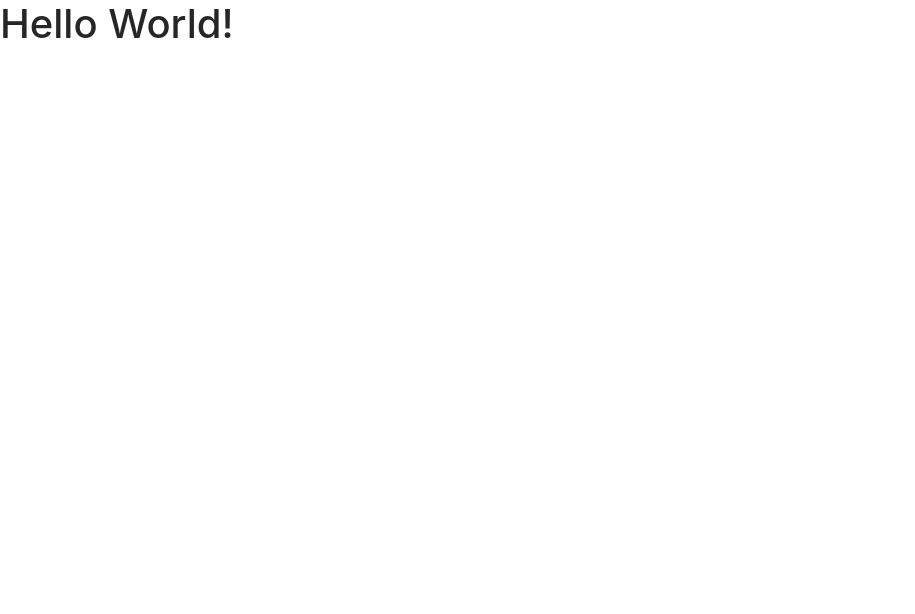
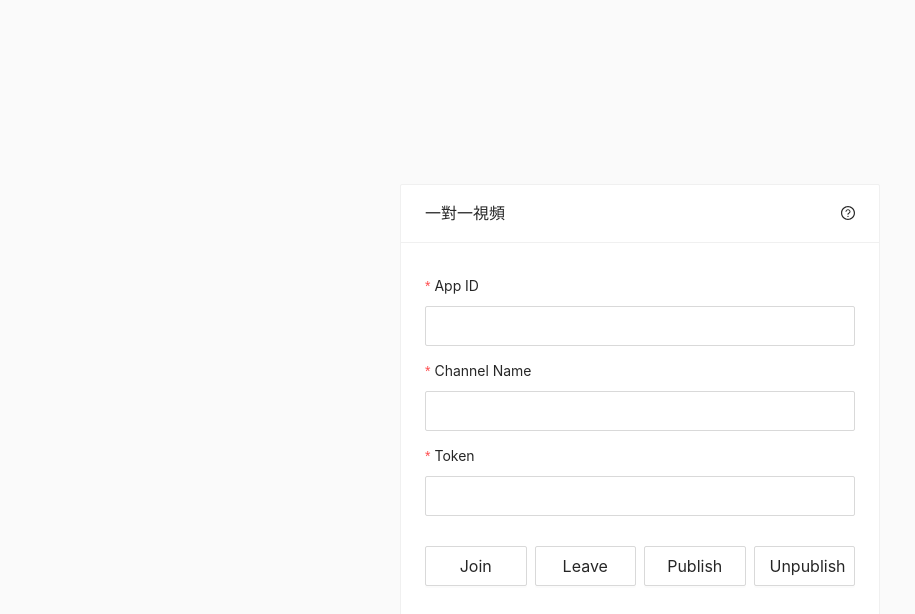
Before and after one commit to summerchen0101/Agora-Video-Call, a React app: page / in a window 1280 px wide. Shown: the top 614 px of the page, without its empty margins (0-915 px from the left). Built offline with nearby package versions, Linux system fonts and the light colour scheme.

Commit message:
basic ui

```diff
--- /dev/null
+++ b/src/components/App.tsx
@@ -0,0 +1,77 @@
+import React from 'react';
+import { Card, Form, Input, Button, Row, Col } from 'antd';
+import { QuestionCircleOutlined } from '@ant-design/icons';
+import styled from 'styled-components';
+
+const FormWrapper = styled(Form)`
+  .ant-form-item {
+    margin-bottom: 5px;
+    .ant-form-item-label {
+      padding-bottom: 0;
+    }
+    &.form-footer {
+      margin-top: 30px;
+    }
+  }
+`;
+
+const App: React.FC = () => {
+  return (
+    <Card
+      title="一對一視頻"
+      extra={<QuestionCircleOutlined />}
+      style={{ width: 480, backgroundColor: '#fff' }}
+    >
+      <FormWrapper
+        name="basic"
+        initialValues={{ remember: true }}
+        size="large"
+        layout="vertical"
+        // onFinish={onFinish}
+        // onFinishFailed={onFinishFailed}
+      >
+        <Form.Item
+          label="App ID"
+          name="app-id"
+          rules={[{ required: true, message: 'Please input App ID!' }]}
+        >
+          <Input />
+        </Form.Item>
+
+        <Form.Item
+          label="Channel Name"
+          name="cannel"
+          rules={[{ required: true, message: 'Please input Cannel Name!' }]}
+        >
+          <Input />
+        </Form.Item>
+        <Form.Item
+          label="Token"
+          name="token"
+          rules={[{ required: true, message: 'Please input the Token!' }]}
+        >
+          <Input />
+        </Form.Item>
+
+        <Form.Item className="form-footer">
+          <Row gutter={8}>
+            <Col span={6}>
+              <Button block>Join</Button>
+            </Col>
+            <Col span={6}>
+              <Button block>Leave</Button>
+            </Col>
+            <Col span={6}>
+              <Button block>Publish</Button>
+            </Col>
+            <Col span={6}>
+              <Button block>Unpublish</Button>
+            </Col>
+          </Row>
+        </Form.Item>
+      </FormWrapper>
+    </Card>
+  );
+};
+
+export default App;
--- a/src/index.tsx
+++ b/src/index.tsx
@@ -2,13 +2,14 @@ import React from 'react';
 import ReactDOM from 'react-dom';
 import { Provider } from 'react-redux';
 import 'antd/dist/antd.css';
-import 'bootstrap/dist/css/bootstrap.min.css';
-// import store from '@/store';
-// import App from '@/components/App';
+import store from '@/store';
+import App from '@/components/App';
+import GlobalStyle from '@/utils/global-style';
 
 ReactDOM.render(
-  <>
-    <h1>Hello World!</h1>
-  </>,
+  <Provider store={store}>
+    <App />
+    <GlobalStyle />
+  </Provider>,
   document.getElementById('root'),
 );
--- /dev/null
+++ b/src/store/index.ts
@@ -0,0 +1,4 @@
+import { configureStore } from '@reduxjs/toolkit';
+import rootReducer from './reducer';
+
+export default configureStore({ reducer: rootReducer });
--- /dev/null
+++ b/src/store/reducer.ts
@@ -0,0 +1,13 @@
+import { createSlice } from '@reduxjs/toolkit';
+
+const initialState = {};
+
+const module = createSlice({
+  name: 'video',
+  initialState,
+  reducers: {},
+});
+
+// export const {} = module.actions;
+
+export default module.reducer;
--- /dev/null
+++ b/src/utils/global-style.ts
@@ -0,0 +1,10 @@
+import { createGlobalStyle } from 'styled-components';
+
+export default createGlobalStyle`
+  body, html {
+    background-color: #fafafa;
+    display: flex;
+    align-items: center;
+    justify-content: center;
+  }
+`;
```
Also changed, not shown: src/components/Box.tsx (added).
